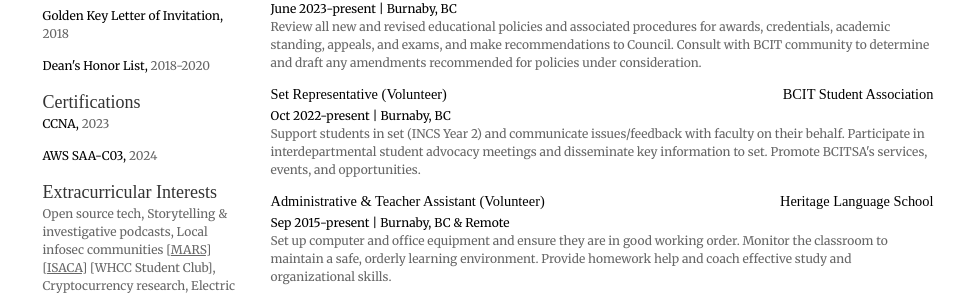
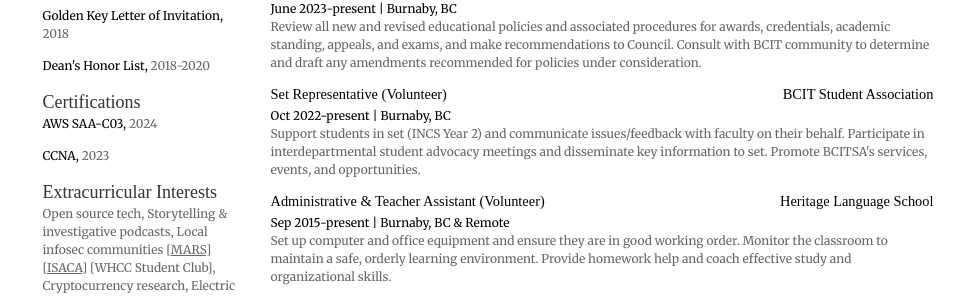
Before and after one commit to gahssi/gahssi.github.io, a Jekyll site: the page built from cv/index.html, in a window 1280 px wide. Shown: the part 565-861 px from the top of the page, without its empty margins (152-1127 px from the left). Built offline with Jekyll 4.4.1, drawn with Linux system fonts in a browser that asks for light colours; nearby versions of some CDN libraries; some web fonts are replaced; some of the changed lines change nothing that is shown.

Commit message:
revised CV

```diff
--- a/_data/resume/certifications.yml
+++ b/_data/resume/certifications.yml
@@ -1,9 +1,9 @@
+- name: 'AWS SAA-C03'
+  organization: Amazon
+  date: '2024'
 - name: 'CCNA'
   organization: Cisco
   date: '2023'
-- name: 'AWS SAA-C03'
-  organization: Amazon
-  date: '2024'
 #- name: CCNA 200-301
 #  organization: British Columbia Institute of Technology
 #  date: '2023'
```
